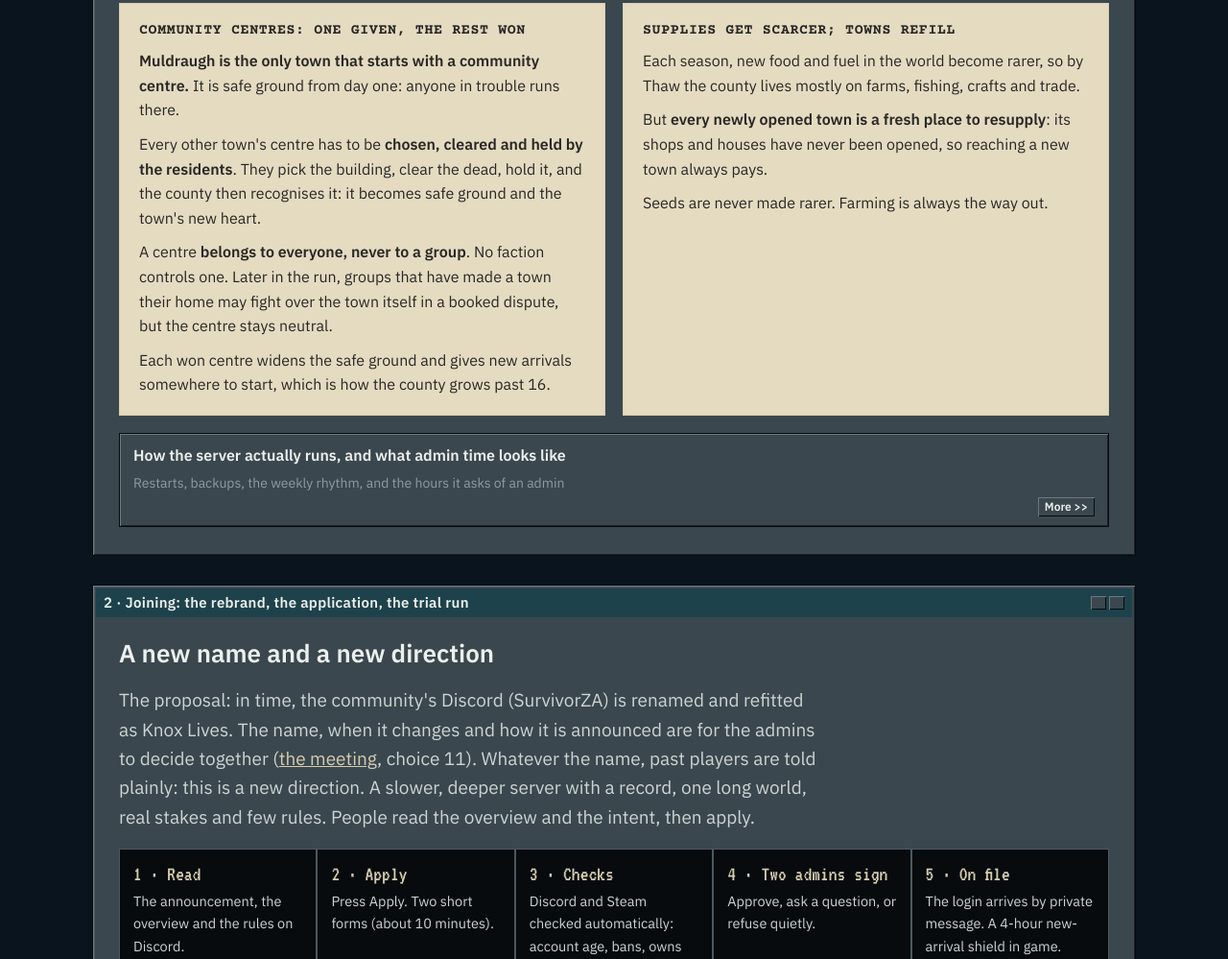
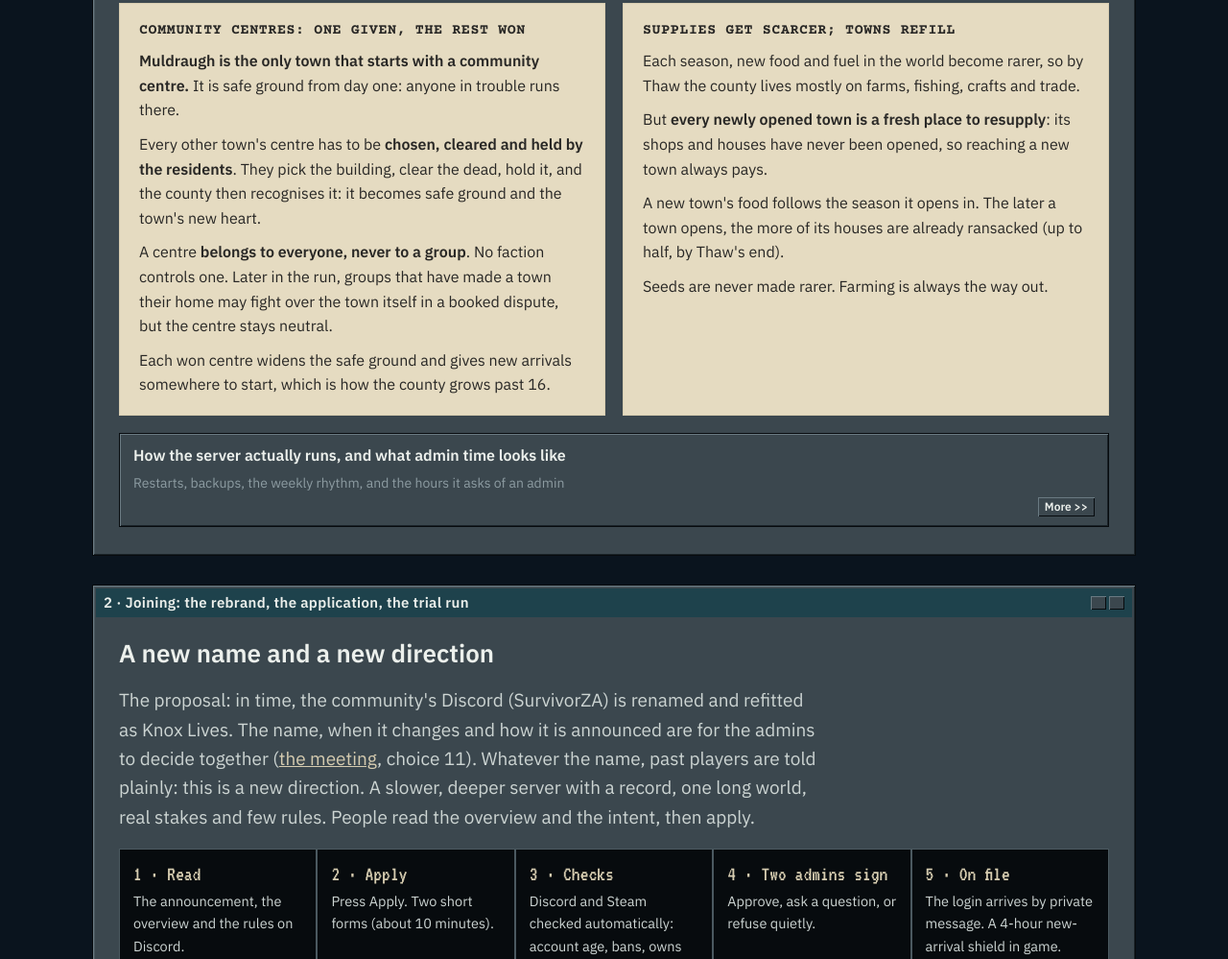
Before and after one commit to knoxlives/knoxlives.github.io, a plain HTML site: page kc-fd1201557399/index.html in a window 1280 px wide. Shown: the part 2367-3366 px from the top of the page at 96% size. Drawn offline with nearby package versions, Linux system fonts and the light colour scheme.

Commit message:
Briefing: new towns follow the season's food; ransacked houses grow with time (KnoxServer #83) (#15)
Claude-Session: https://claude.ai/code/session_01T8YdQvSexHLYG1WnMUmgDi

Co-authored-by: Claude <noreply@anthropic.com>

```diff
--- a/kc-fd1201557399/index.html
+++ b/kc-fd1201557399/index.html
@@ -181,6 +181,7 @@ details.card>.in{padding:4px 16px 18px;display:flex;flex-direction:column;gap:12
       <div class="paper"><h4>Supplies get scarcer; towns refill</h4>
         <p>Each season, new food and fuel in the world become rarer, so by Thaw the county lives mostly on farms, fishing, crafts and trade.</p>
         <p>But <b>every newly opened town is a fresh place to resupply</b>: its shops and houses have never been opened, so reaching a new town always pays.</p>
+        <p>A new town's food follows the season it opens in. The later a town opens, the more of its houses are already ransacked (up to half, by Thaw's end).</p>
         <p>Seeds are never made rarer. Farming is always the way out.</p>
       </div>
     </div>
```
